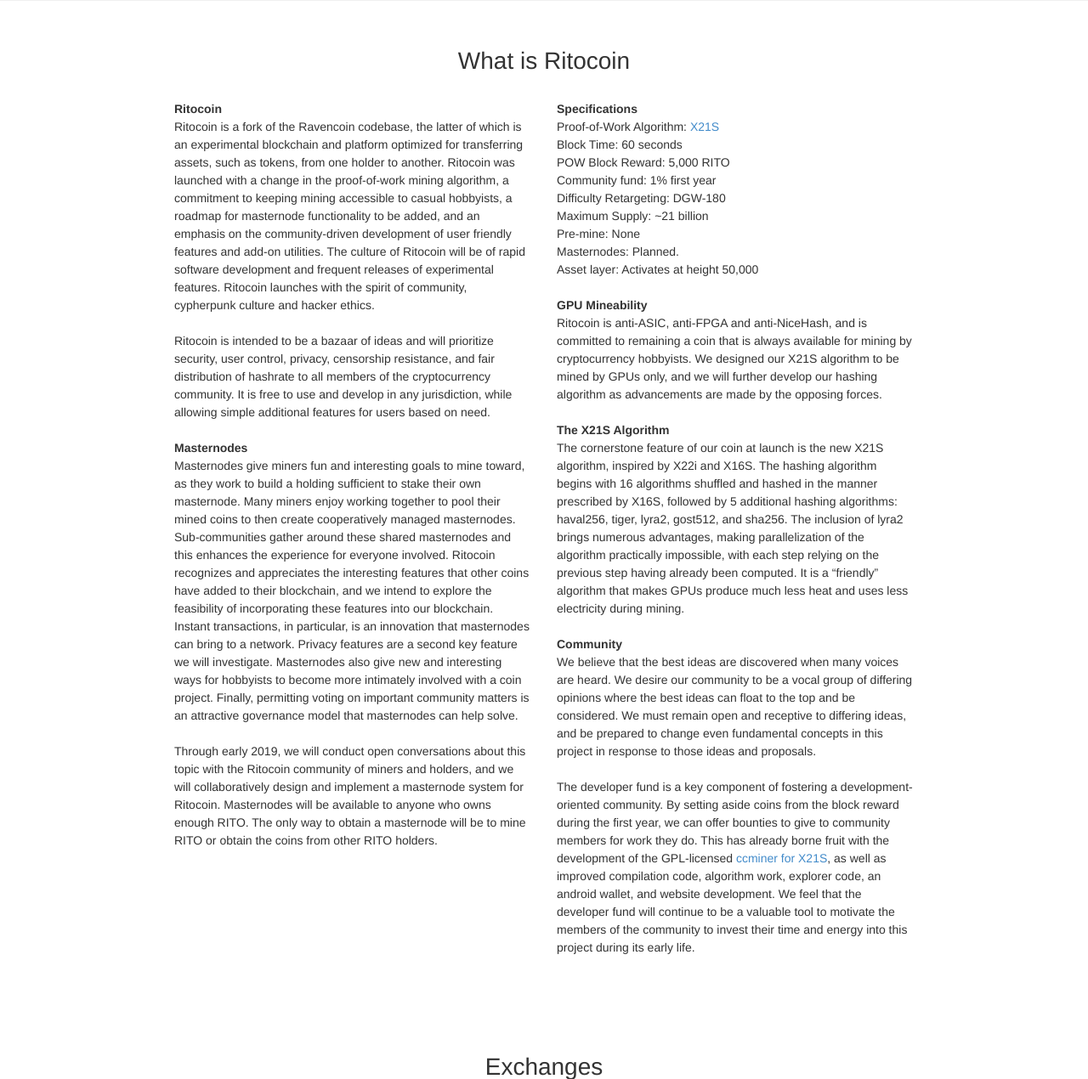
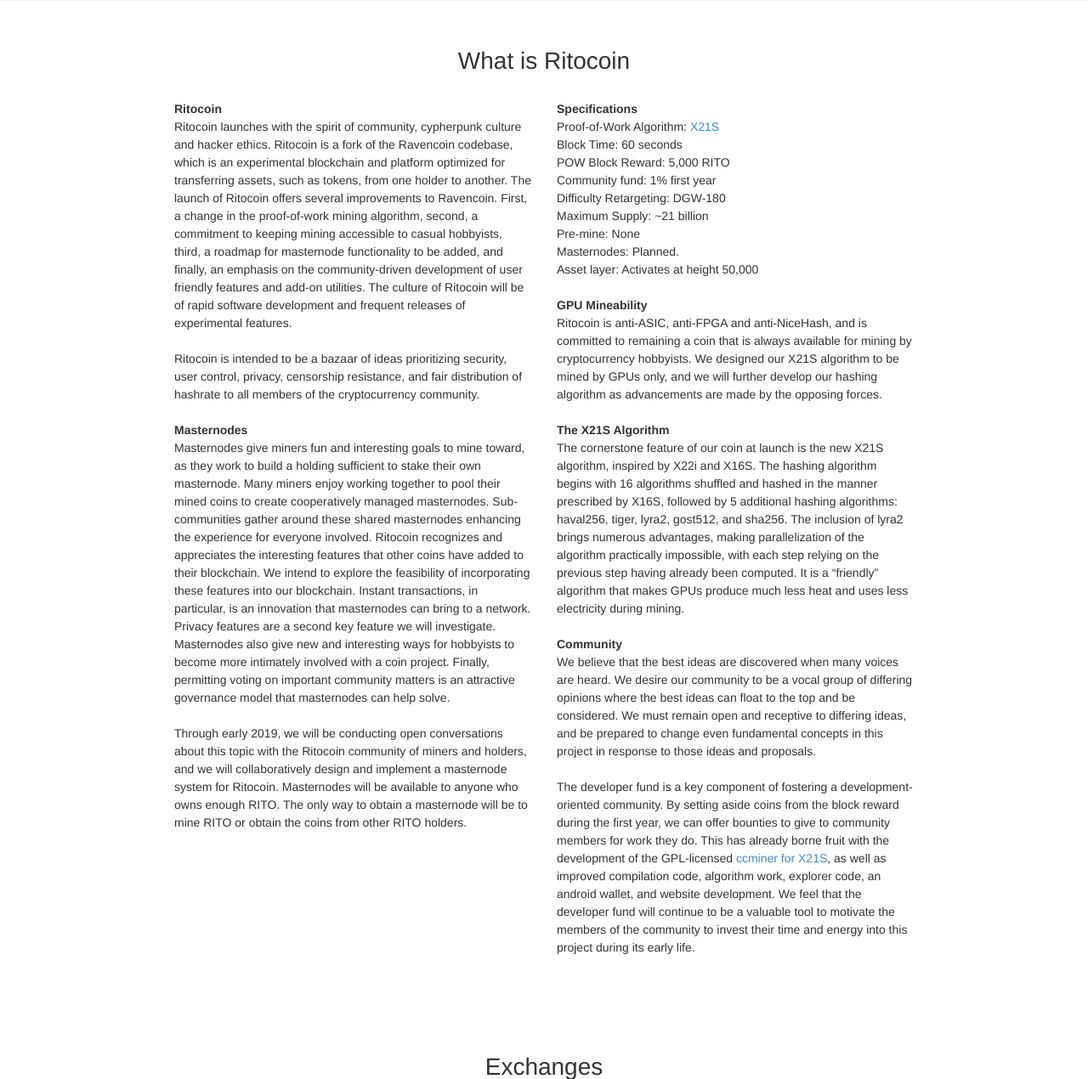
Before and after one commit to jaspr300/Ritocoin.org, a PHP site: page / in a window 1280 px wide. Shown: the part 640-1910 px from the top of the page at 85% size. Run offline with PHP 8.4, Linux system fonts and the light colour scheme.

Commit message:
Updated wording in About

```diff
--- a/index.php
+++ b/index.php
@@ -53,14 +53,14 @@
 <br><br>
 -->
           <strong>Ritocoin</strong><br>
-Ritocoin is a fork of the Ravencoin codebase, the latter of which is an experimental blockchain and platform optimized for transferring assets, such as tokens, from one holder to another. Ritocoin was launched with a change in the proof-of-work mining algorithm, a commitment to keeping mining accessible to casual hobbyists, a roadmap for masternode functionality to be added, and an emphasis on the community-driven development of user friendly features and add-on utilities. The culture of Ritocoin will be of rapid software development and frequent releases of experimental features. Ritocoin launches with the spirit of community, cypherpunk culture and hacker ethics.
+Ritocoin launches with the spirit of community, cypherpunk culture and hacker ethics. Ritocoin is a fork of the Ravencoin codebase, which is an experimental blockchain and platform optimized for transferring assets, such as tokens, from one holder to another. The launch of Ritocoin offers several improvements to Ravencoin. First, a change in the proof-of-work mining algorithm, second, a commitment to keeping mining accessible to casual hobbyists, third, a roadmap for masternode functionality to be added, and finally, an emphasis on the community-driven development of user friendly features and add-on utilities. The culture of Ritocoin will be of rapid software development and frequent releases of experimental features.
 <br><br>
-Ritocoin is intended to be a bazaar of ideas and will prioritize security, user control, privacy, censorship resistance, and fair distribution of hashrate to all members of the cryptocurrency community. It is free to use and develop in any jurisdiction, while allowing simple additional features for users based on need.
+Ritocoin is intended to be a bazaar of ideas prioritizing security, user control, privacy, censorship resistance, and fair distribution of hashrate to all members of the cryptocurrency community.
 <br><br>
 <strong>Masternodes</strong><BR>
-Masternodes give miners fun and interesting goals to mine toward, as they work to build a holding sufficient to stake their own masternode. Many miners enjoy working together to pool their mined coins to then create cooperatively managed masternodes. Sub-communities gather around these shared masternodes and this enhances the experience for everyone involved. Ritocoin recognizes and appreciates the interesting features that other coins have added to their blockchain, and we intend to explore the feasibility of incorporating these features into our blockchain. Instant transactions, in particular, is an innovation that masternodes can bring to a network. Privacy features are a second key feature we will investigate. Masternodes also give new and interesting ways for hobbyists to become more intimately involved with a coin project. Finally, permitting voting on important community matters is an attractive governance model that masternodes can help solve.
+Masternodes give miners fun and interesting goals to mine toward, as they work to build a holding sufficient to stake their own masternode. Many miners enjoy working together to pool their mined coins to create cooperatively managed masternodes. Sub-communities gather around these shared masternodes enhancing the experience for everyone involved. Ritocoin recognizes and appreciates the interesting features that other coins have added to their blockchain. We intend to explore the feasibility of incorporating these features into our blockchain. Instant transactions, in particular, is an innovation that masternodes can bring to a network. Privacy features are a second key feature we will investigate. Masternodes also give new and interesting ways for hobbyists to become more intimately involved with a coin project. Finally, permitting voting on important community matters is an attractive governance model that masternodes can help solve.
 <br><br>
-Through early 2019, we will conduct open conversations about this topic with the Ritocoin community of miners and holders, and we will collaboratively design and implement a masternode system for Ritocoin. Masternodes will be available to anyone who owns enough RITO. The only way to obtain a masternode will be to mine RITO or obtain the coins from other RITO holders.
+Through early 2019, we will be conducting open conversations about this topic with the Ritocoin community of miners and holders, and we will collaboratively design and implement a masternode system for Ritocoin. Masternodes will be available to anyone who owns enough RITO. The only way to obtain a masternode will be to mine RITO or obtain the coins from other RITO holders.
 <br><br>
         </p>
         <p class="col-md-6 col-sm-6">
```
